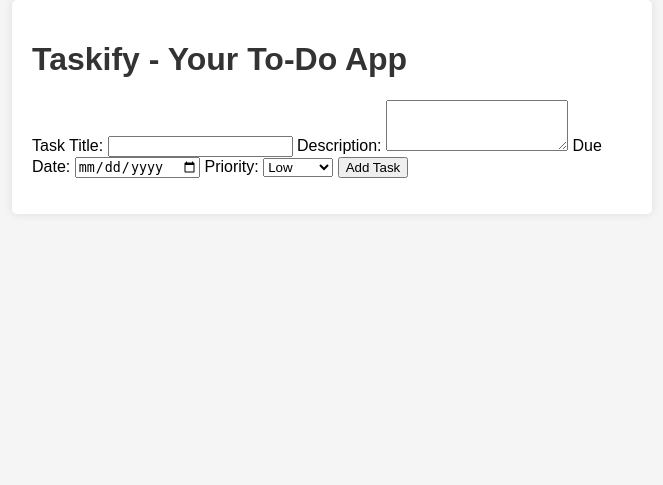
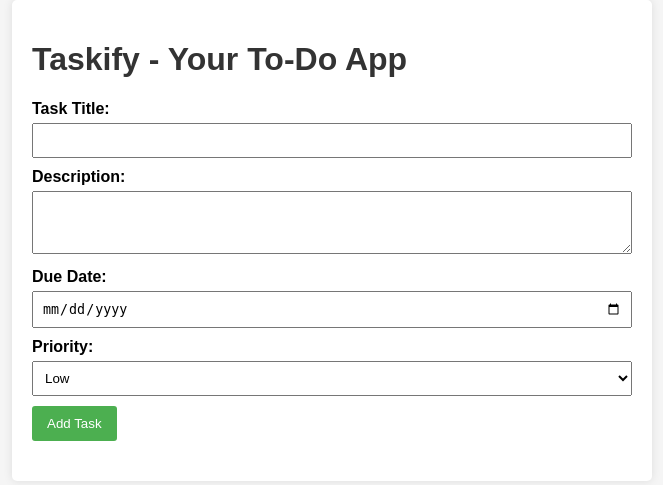
Before and after one commit to DemisoDaba/basic-todo-app, a Flask app: page / in a window 1280 px wide. Shown: the top 485 px of the page, without its empty margins (308-971 px from the left). Run offline with Flask 2, Linux system fonts and the light colour scheme.

Commit message:
Update style.css

```diff
--- a/static/css/style.css
+++ b/static/css/style.css
@@ -20,6 +20,35 @@ h1 {
     color: #333;
 }
 
+form {
+    margin-bottom: 20px;
+}
+
+label {
+    display: block;
+    margin-bottom: 5px;
+    font-weight: bold;
+}
+
+input[type="text"],
+textarea,
+input[type="date"],
+select {
+    width: 100%;
+    padding: 8px;
+    margin-bottom: 10px;
+    box-sizing: border-box;
+}
+
+button {
+    background-color: #4caf50;
+    color: white;
+    padding: 10px 15px;
+    border: none;
+    border-radius: 3px;
+    cursor: pointer;
+}
+
 .task-list {
     list-style-type: none;
     padding: 0;
```
